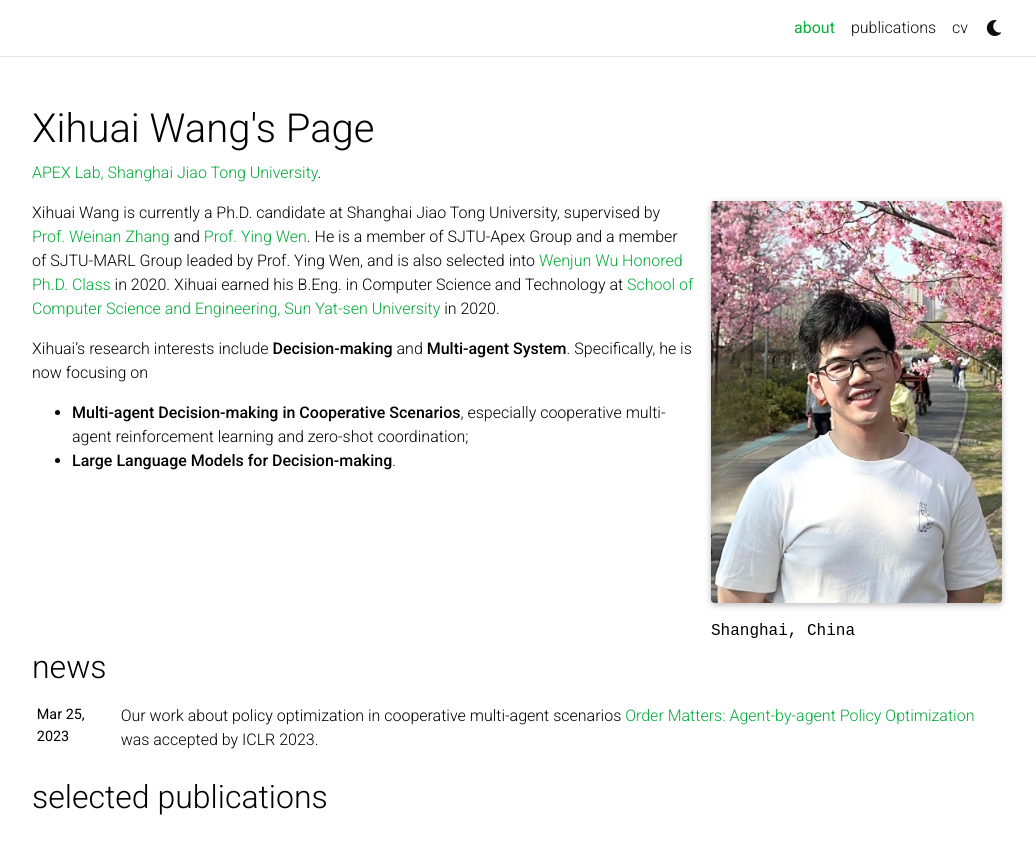
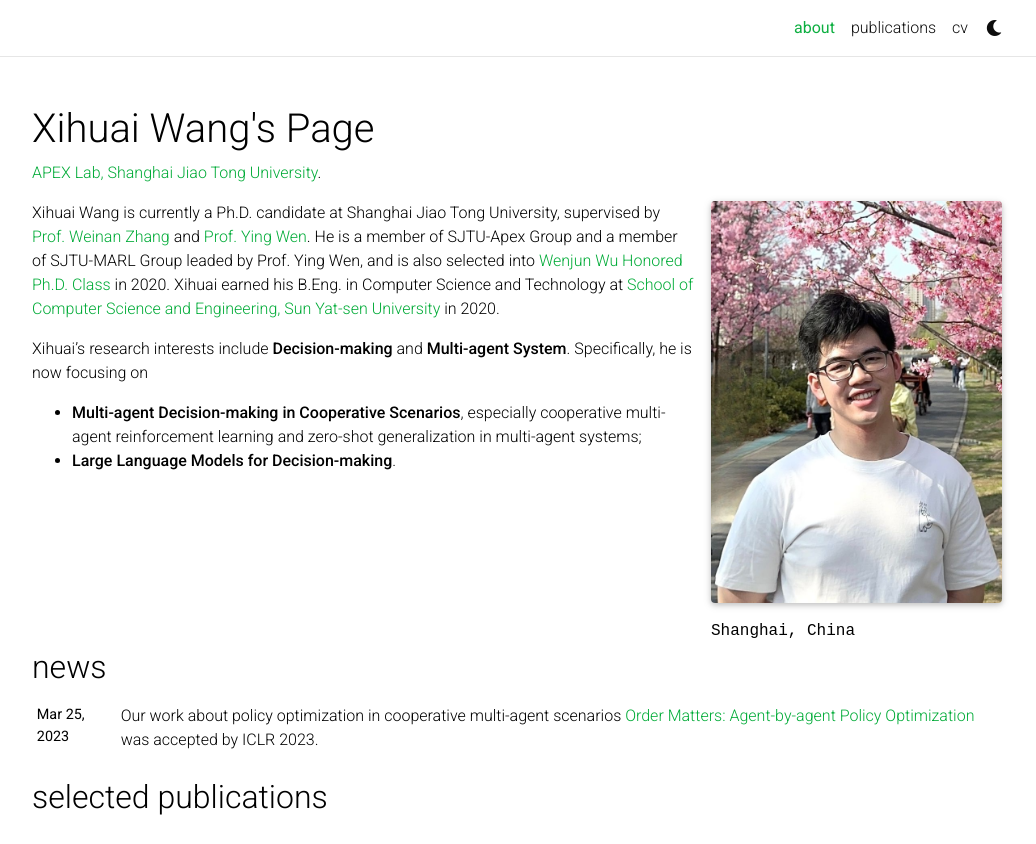
Before and after one commit to xihuai18/xihuai18.github.io, a Jekyll site: the page built from _pages/about.md, in a window 1280 px wide and 1133 px high, cut to the strip 0-844 px from the top of the window. Shown: the whole strip, without its empty margins (123-1159 px from the left). Built offline with Jekyll 4.4.1, drawn with Linux system fonts in a browser that asks for light colours; full-size pictures stand in for the smaller copies a plugin makes; comment, search, counter and statistics services are not loaded; a style sheet for code colours, icons or effects is not loaded.

Commit message:
🛠️refactor(pages) update research interests in about.md

```diff
--- a/_pages/about.md
+++ b/_pages/about.md
@@ -19,5 +19,5 @@ social: true  # includes social icons at the bottom of the page
 Xihuai Wang is currently a Ph.D. candidate at Shanghai Jiao Tong University, supervised by [Prof. Weinan Zhang](https://wnzhang.net/) and [Prof. Ying Wen](https://yingwen.io/). He is a member of SJTU-Apex Group and a member of SJTU-MARL Group leaded by Prof. Ying Wen, and is also selected into [Wenjun Wu Honored Ph.D. Class](https://ai.sjtu.edu.cn/cultivate/postgraduate/managements) in 2020. Xihuai earned his B.Eng. in Computer Science and Technology at [School of Computer Science and Engineering, Sun Yat-sen University](https://cse.sysu.edu.cn/) in 2020.
 
 Xihuai's research interests include **Decision-making** and **Multi-agent System**. Specifically, he is now focusing on
-- **Multi-agent Decision-making in Cooperative Scenarios**, especially cooperative multi-agent reinforcement learning and zero-shot coordination;
+- **Multi-agent Decision-making in Cooperative Scenarios**, especially cooperative multi-agent reinforcement learning and zero-shot generalization in multi-agent systems;
 - **Large Language Models for Decision-making**.
```
